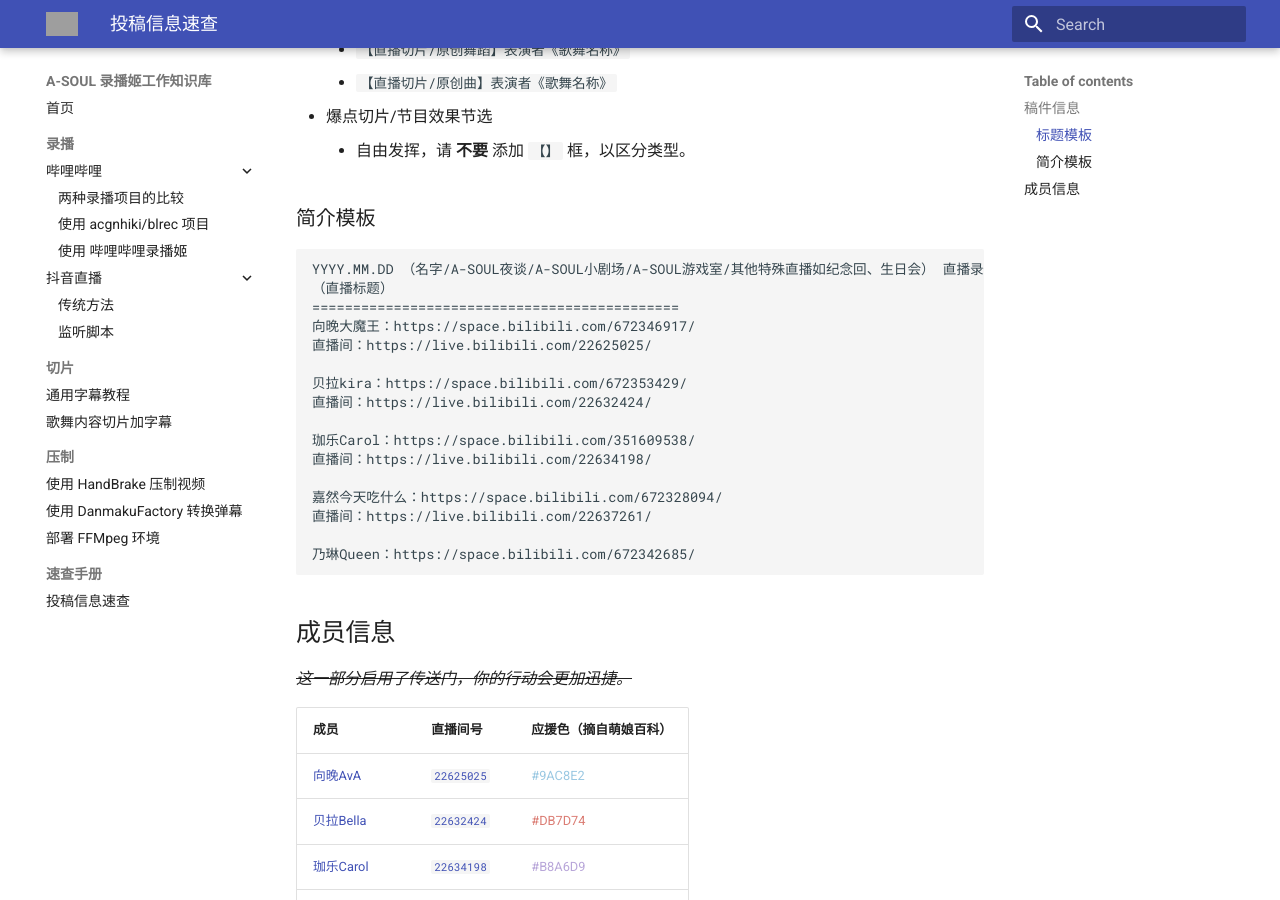
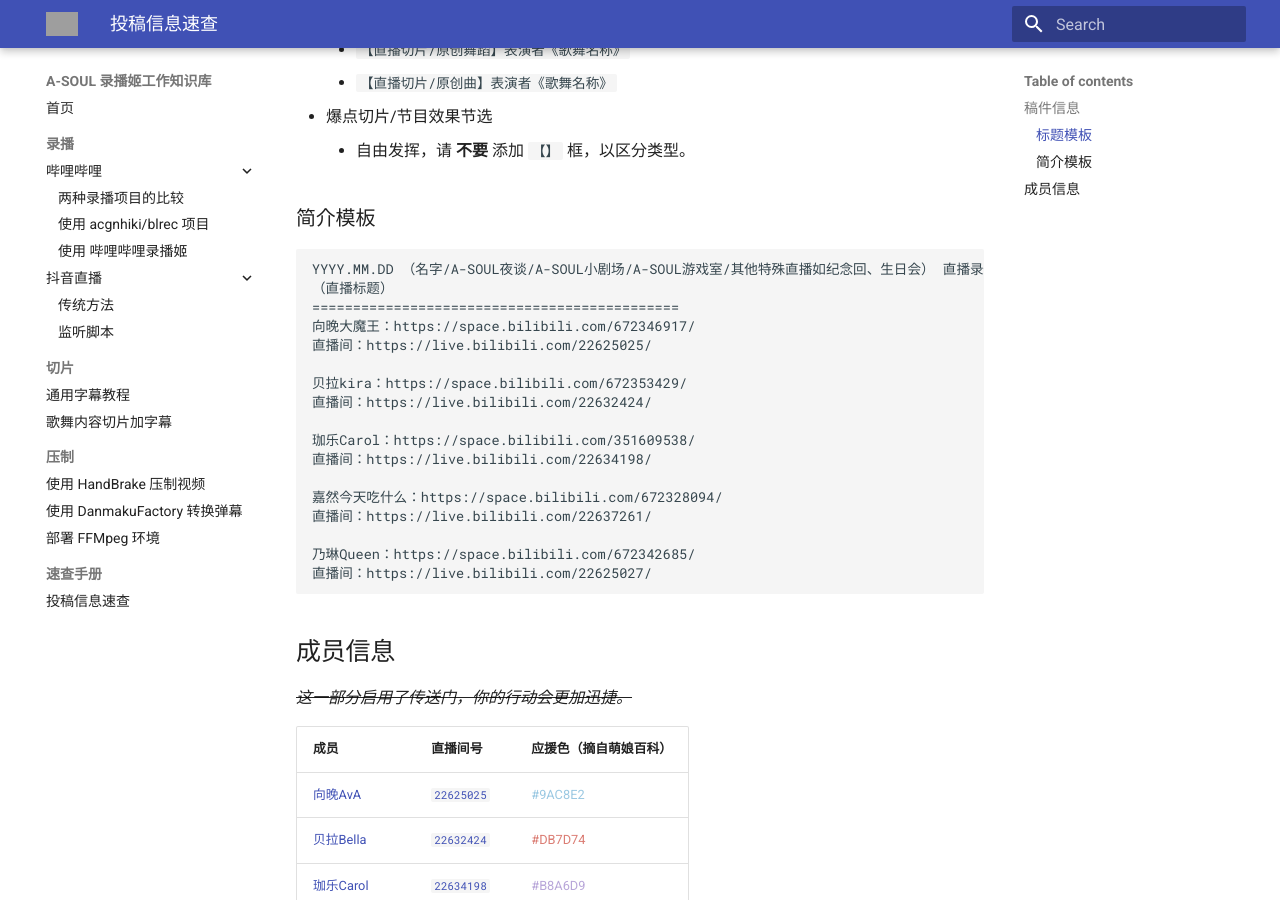
Before and after one commit to ShiinaYuki77/ASOUL-RECORDING-Guideline, an MkDocs documentation site: the page built from docs/qrh/description.md, in a window 1280 px wide and 900 px high, scrolled down 1250 px. Built offline with MkDocs 1.6.1 and Material for MkDocs 9.7.7, drawn with Linux system fonts in a browser that asks for light colours; grey boxes are pictures that could not be loaded.

Commit message:
Add: Eileen's Liveroom ID

````diff
--- a/docs/qrh/description.md
+++ b/docs/qrh/description.md
@@ -75,6 +75,7 @@
 直播间：https://live.bilibili.com/22637261/
 
 乃琳Queen：https://space.bilibili.com/672342685/
+直播间：https://live.bilibili.com/22625027/
 ```
 
 ## 成员信息
````
Also changed, not shown: site/qrh/description/index.html, site/search/search_index.json, 1 other file.
